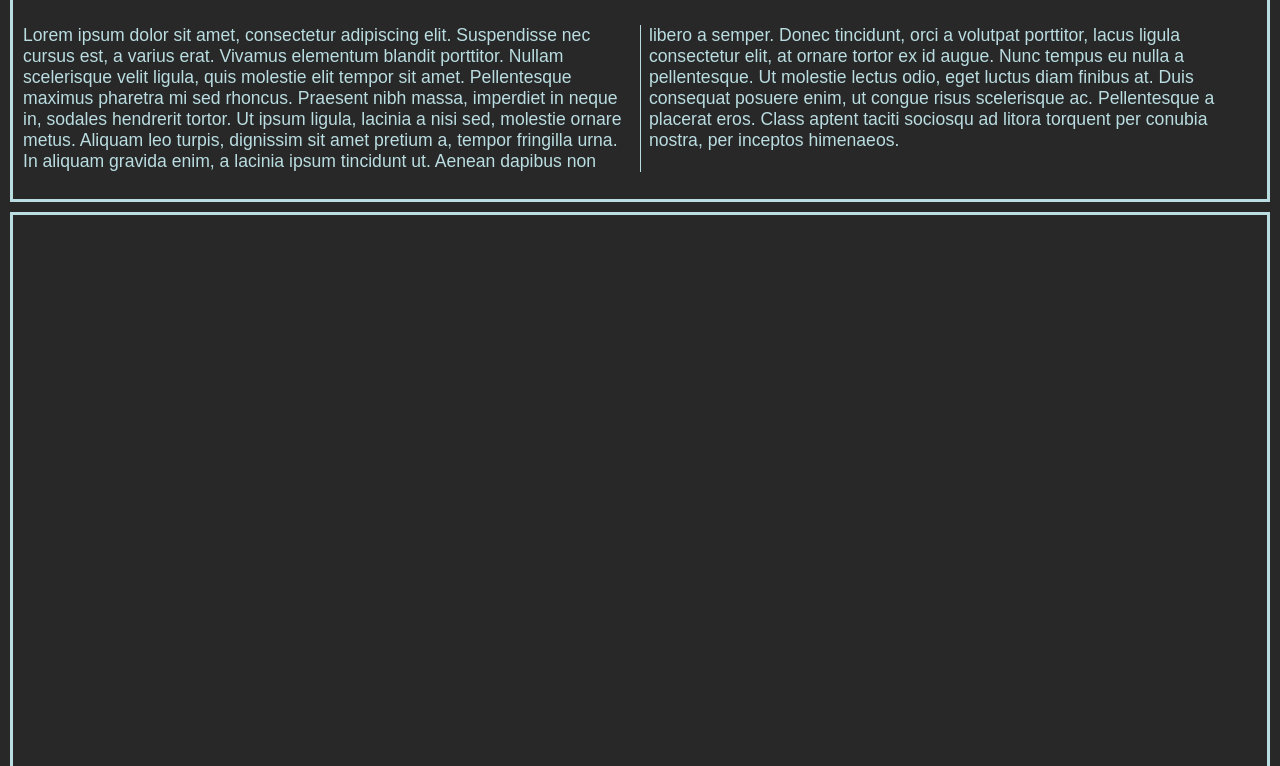
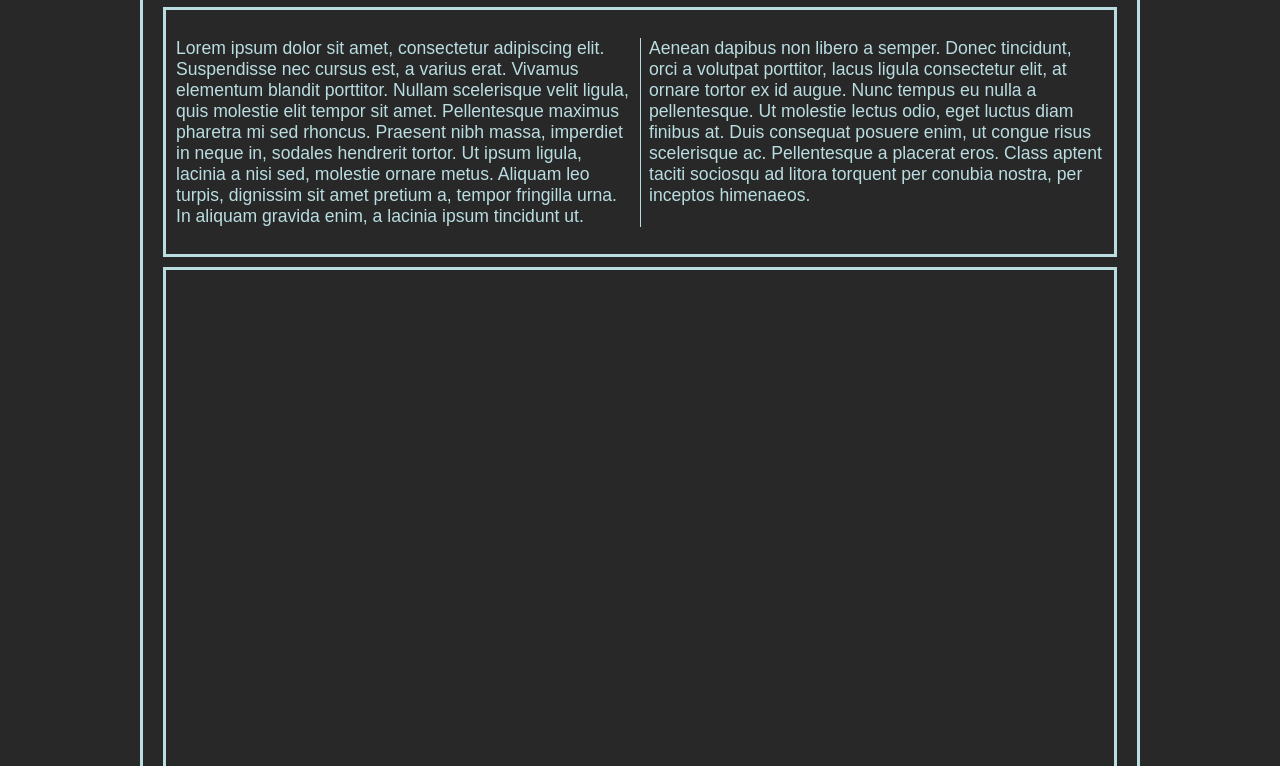
Before and after one commit to com-480-data-visualization/datavis-project-2022-syrinx, a plain HTML site: page page/index.html in a window 1280 px wide. Shown: the part 139-905 px from the top of the page. Drawn offline with nearby package versions, Linux system fonts and the light colour scheme; no server answers.

Commit message:
[Fix] Puts a maximum width on the effective page

```diff
--- a/page/data_plot.js
+++ b/page/data_plot.js
@@ -386,4 +386,5 @@ function createButtons() {
 		.style("width", "100%")
 		.text(d => d);
 }
-whenDocumentLoaded(createButtons)
+whenDocumentLoaded(createButtons);
+whenDocumentLoaded(screen.orientation.lock("portrait-primary"));
--- a/page/index.html
+++ b/page/index.html
@@ -21,7 +21,7 @@
 </head>
 <body>
 
-
+	<div class="container">
 		<div>
 			<h1> Feminicide in US in 2018 </h1>
 		</div>
@@ -40,7 +40,7 @@
 		</div>
 		<div id="race_select">
 		</div>
-
+	</div>
 	<script src="data_plot.js"></script>
 </body>
 </html>
--- a/page/style.css
+++ b/page/style.css
@@ -12,6 +12,10 @@ html, body {
 	max-height: 100%;
 }
 
+div.container{
+	max-width: 1000px;
+	margin: auto;
+}
 /* Default font and size */
 body {
 
```
Lines whose indentation alone changed are shown as unchanged.
